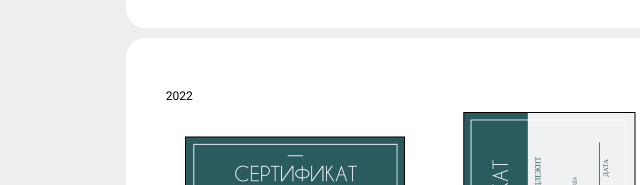
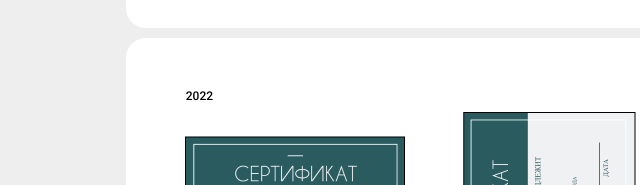
Before and after one commit to YanZaharov/ConfID, a plain HTML site: page index.html in a window 1280 px wide. Shown: the part 615-800 px from the top of the page, 34-674 px from the left. Drawn offline with Linux system fonts and the light colour scheme.

Commit message:
fixes-new-index

```diff
--- a/css/style-index.css
+++ b/css/style-index.css
@@ -79,7 +79,8 @@
 .year{
   padding-top: 20px;
   padding-bottom: 10px;
-  padding-left: 40px;
+  padding-left: 60px;
+  font-weight: 500;
 }
 .main__top-text{
   padding-top: 14px;
```
